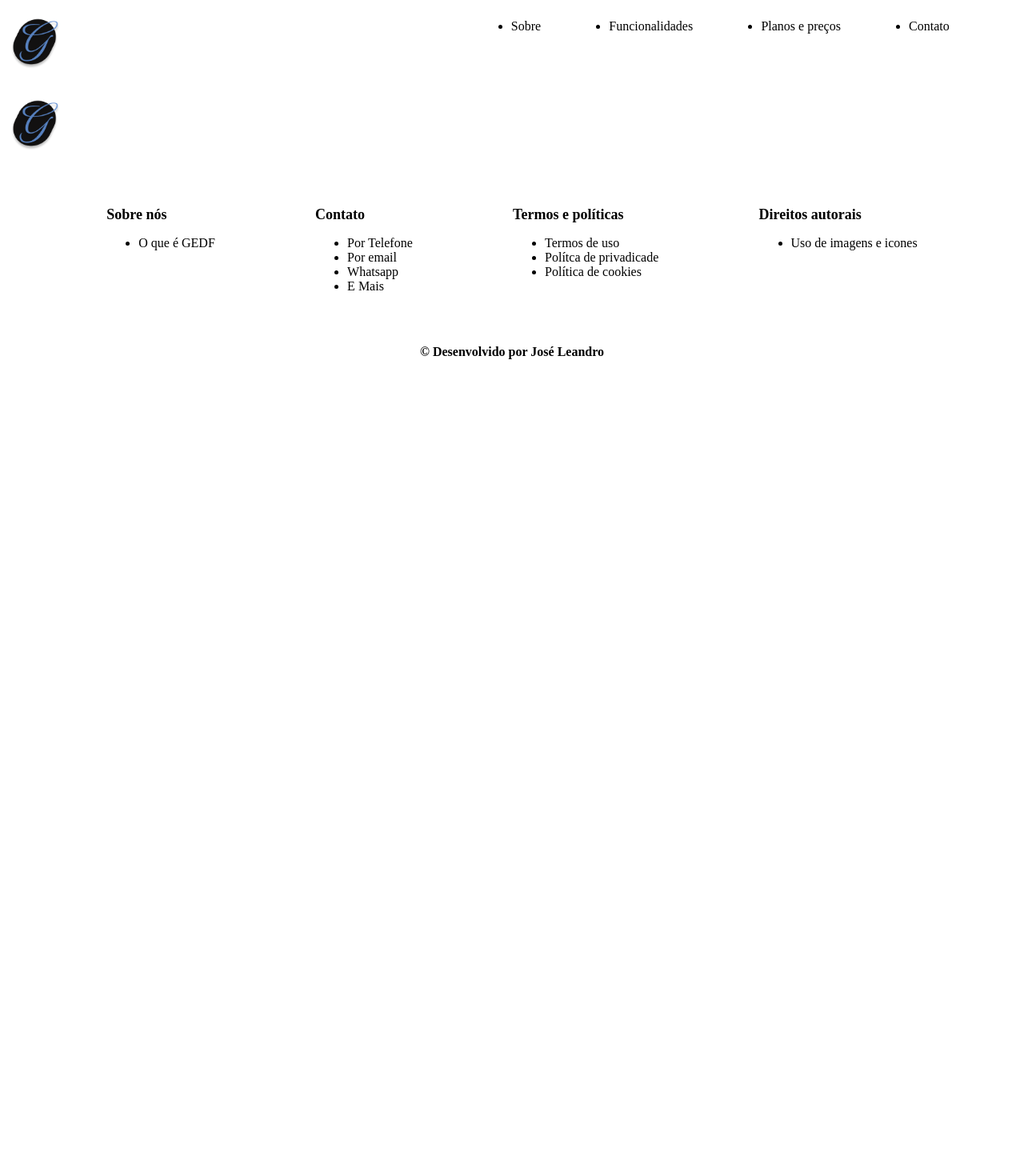
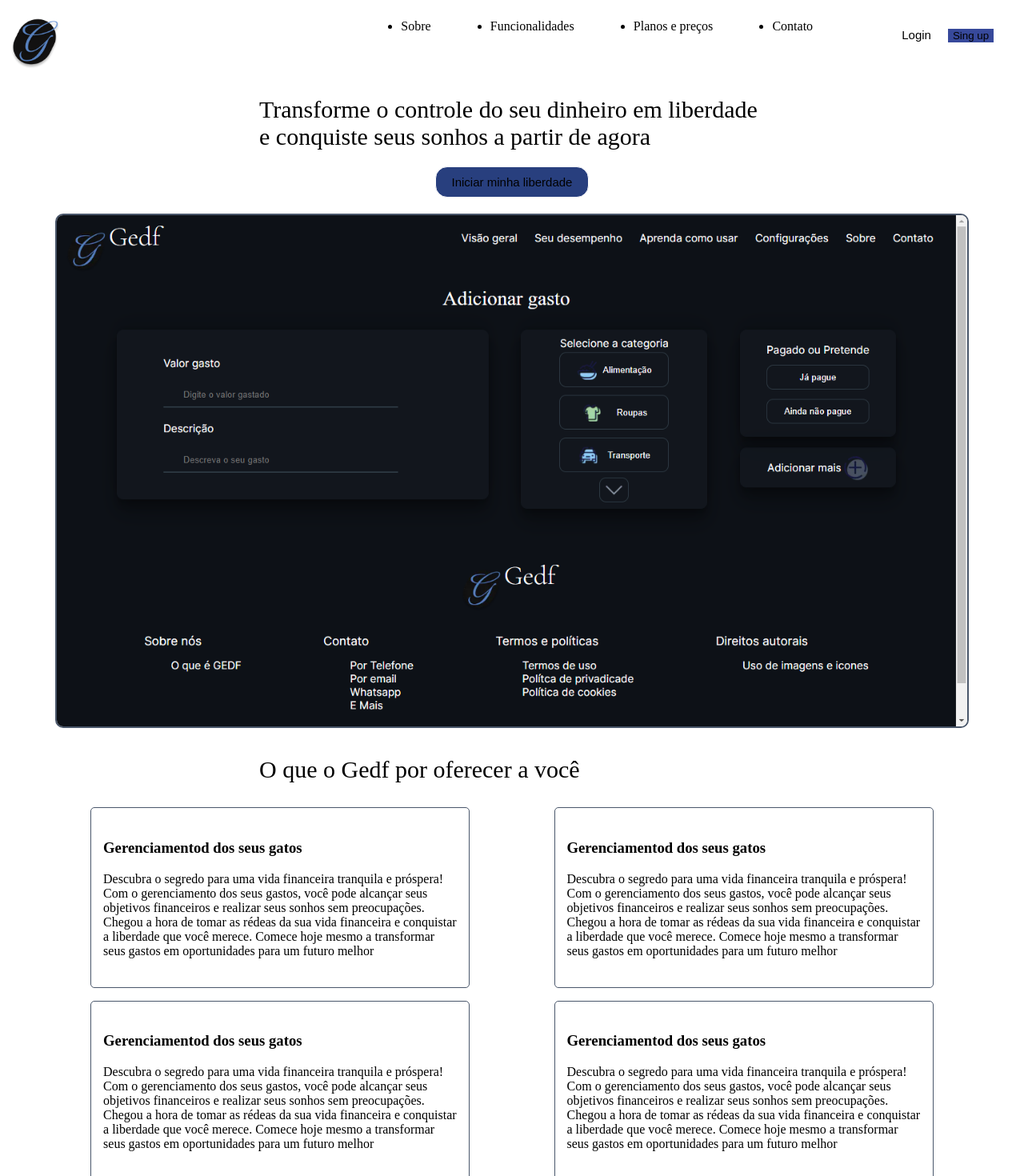
Before and after one commit to Jose-leandro/Gerenciador-Financeiro-Gedf, a Next.js app: page / in a window 1280 px wide. Shown: the top 1470 px of the page at 80% size. Before the commit the page ends 800 px from the top, so only its background shows below. Built offline with nearby package versions, Linux system fonts and the light colour scheme.

Commit message:
feat: avançando no desenvolvimento da landing page
- Adicão da área de funcionalidades
- Criação de título de apresentação inicial
- Insersão de imagens de destaque
E muito mais.

```diff
--- a/app/components/header.js
+++ b/app/components/header.js
@@ -1,17 +1,30 @@
 import styles from "../../src/Sass/header.module.sass"
 import Image from "next/image"
 import { Cormorant_Garamond } from 'next/font/google'
+import { useRef } from "react"
+import { useEffect } from "react"
 
 const cormorant_garamond = Cormorant_Garamond({ subsets: ['latin'], style: ["normal"], weight: ['300'] })
 
 export default function Header(props) {
+    const divMenu = useRef(null)
+
+    useEffect(() => {
+
+        if (divMenu && divMenu.current) {
+            divMenu.current.style.display = 'flex';
+        }
+    }, [])
+
+
+
     return (
         <div className={styles.div}>
             <div className={styles.div__logo}>
                 <Image src="/img/logo.png" width={70} height={80} alt="logo do site" />
                 <h1 className={` ${cormorant_garamond.className} ${styles.div__h1}`}>Gedf</h1>
             </div>
-            <div className={styles.menu}>
+            <div className={styles.menu} ref={divMenu}>
                 {props.estadoUsuario ? (
                     <ul className={styles.div__ul}>
                         <li>Visão geral</li>
@@ -22,12 +35,24 @@ export default function Header(props) {
                         <li>Contato</li>
                     </ul>
                 ) : (
+                    <>
                         <ul className={styles.div__ul}>
                             <li>Sobre</li>
                             <li>Funcionalidades</li>
                             <li>Planos e preços</li>
                             <li>Contato</li>
                         </ul>
+
+                        <div className={styles.menu__usuario}>
+                            <button className={styles.usuario__login}>
+                                Login
+                            </button>
+
+                            <button className={styles.usuario__sing}>
+                                Sing up
+                            </button>
+                        </div>
+                    </>
                 )}
             </div>
         </div>
--- a/pages/index.js
+++ b/pages/index.js
@@ -2,6 +2,8 @@
 import React from 'react';
 import Header from '../app/components/header';
 import Footer from '../app/components/footer';
+import stylesIndex from "../src/Sass/index.module.sass"
+import Image from 'next/image';
 
 function Index() {
   return (
@@ -10,8 +12,56 @@ function Index() {
         <Header />
       </header>
 
-      <main>
+      <main className={stylesIndex.main}>
+        <h1 className={stylesIndex.main__h1}>Transforme o controle do seu dinheiro em liberdade e conquiste seus sonhos a partir de agora</h1>
 
+        <button className={stylesIndex.main__button}>Iniciar minha liberdade</button>
+
+        <img className={stylesIndex.main__img} src="/img/Screenshot-Gedf.png" alt="Image de apresentação" />
+
+        <div className={stylesIndex.main__funcionalidades}>
+          <h2 className={stylesIndex.funcionaliddaes__h2}>O que o Gedf por oferecer a você</h2>
+          <div className={stylesIndex.funcionalidades__contener}>
+            <div className={stylesIndex.contener__gastos}>
+              <h3>Gerenciamentod dos seus gatos</h3>
+              <p>Descubra o segredo para uma vida financeira tranquila e próspera! Com o gerenciamento dos seus gastos,
+                você pode alcançar seus objetivos financeiros e realizar seus sonhos sem preocupações.
+                Chegou a hora de tomar as rédeas da sua vida financeira e conquistar a liberdade que você merece.
+                Comece hoje mesmo a transformar seus gastos em oportunidades para um futuro melhor</p>
+            </div>
+
+            <div className={stylesIndex.contener__gastos}>
+              <h3>Gerenciamentod dos seus gatos</h3>
+              <p>Descubra o segredo para uma vida financeira tranquila e próspera! Com o gerenciamento dos seus gastos,
+                você pode alcançar seus objetivos financeiros e realizar seus sonhos sem preocupações.
+                Chegou a hora de tomar as rédeas da sua vida financeira e conquistar a liberdade que você merece.
+                Comece hoje mesmo a transformar seus gastos em oportunidades para um futuro melhor</p>
+            </div>
+
+            <div className={stylesIndex.contener__gastos}>
+              <h3>Gerenciamentod dos seus gatos</h3>
+              <p>Descubra o segredo para uma vida financeira tranquila e próspera! Com o gerenciamento dos seus gastos,
+                você pode alcançar seus objetivos financeiros e realizar seus sonhos sem preocupações.
+                Chegou a hora de tomar as rédeas da sua vida financeira e conquistar a liberdade que você merece.
+                Comece hoje mesmo a transformar seus gastos em oportunidades para um futuro melhor</p>
+            </div>
+
+            <div className={stylesIndex.contener__gastos}>
+              <h3>Gerenciamentod dos seus gatos</h3>
+              <p>Descubra o segredo para uma vida financeira tranquila e próspera! Com o gerenciamento dos seus gastos,
+                você pode alcançar seus objetivos financeiros e realizar seus sonhos sem preocupações.
+                Chegou a hora de tomar as rédeas da sua vida financeira e conquistar a liberdade que você merece.
+                Comece hoje mesmo a transformar seus gastos em oportunidades para um futuro melhor</p>
+            </div>
+          </div>
+        </div>
+
+        <div>
+          <h4>Perguntas Frequentes</h4>
+          <div>
+
+          </div>
+        </div>
       </main>
 
       <footer>
--- a/src/Sass/header.module.sass
+++ b/src/Sass/header.module.sass
@@ -13,6 +13,27 @@
 .div__ul
     display: flex
     justify-content: space-evenly
+    width: 80%
 
 .menu
-    width: 60%
+    width: 70%
+    displey: flex
+    justify-content: space-evenly
+
+.menu__usuario
+    margin-left: 1em
+    margin-top: 1em
+    width: 20%
+    displey: flex
+    justify-content: space-evenly
+
+.usuario__login
+    background-color: transparent
+    border: #fff 1px solid
+    padding: 10px 20px
+    border-radius: 15px
+    font-size: 15px
+
+.usuario__sing
+    background-color: #37499b
+    border: none
--- /dev/null
+++ b/src/Sass/index.module.sass
@@ -0,0 +1,50 @@
+.main
+    display: flex
+    flex-direction: column
+    align-items: center
+    justify-content: space-evenly
+    height: auto
+
+.main__h1
+    width: 50%
+    font-weight: 500
+    font-size: 30px
+    margin: 10px 0px
+
+.main__button
+    background-color: #283f7e
+    border: #fff 1px solid
+    padding: 10px 20px
+    border-radius: 15px
+    font-size: 15px
+    margin: 10px 0px
+
+.main__img
+    width: 90%
+    height: auto
+    border: 2px solid #4a576b
+    border-radius: 10px
+    margin: 10px 0px
+
+.main__funcionalidades
+    @extend .main
+
+.funcionaliddaes__h2
+    width: 50%
+    font-weight: 500
+    font-size: 30px
+    margin-bottom: 1em
+
+.funcionalidades__contener
+    display: flex
+    justify-content: space-evenly
+    align-self: center
+    flex-wrap: wrap
+
+.contener__gastos
+    border-radius: 5px
+    width: 35%
+    padding: 20px 15px
+    background-color: transparent
+    border: 1px solid #4a576b
+    margin-bottom: 1em
```
Also changed, not shown: public/img/Screenshot-Gedf.png (added). Lines whose indentation alone changed are shown as unchanged.
